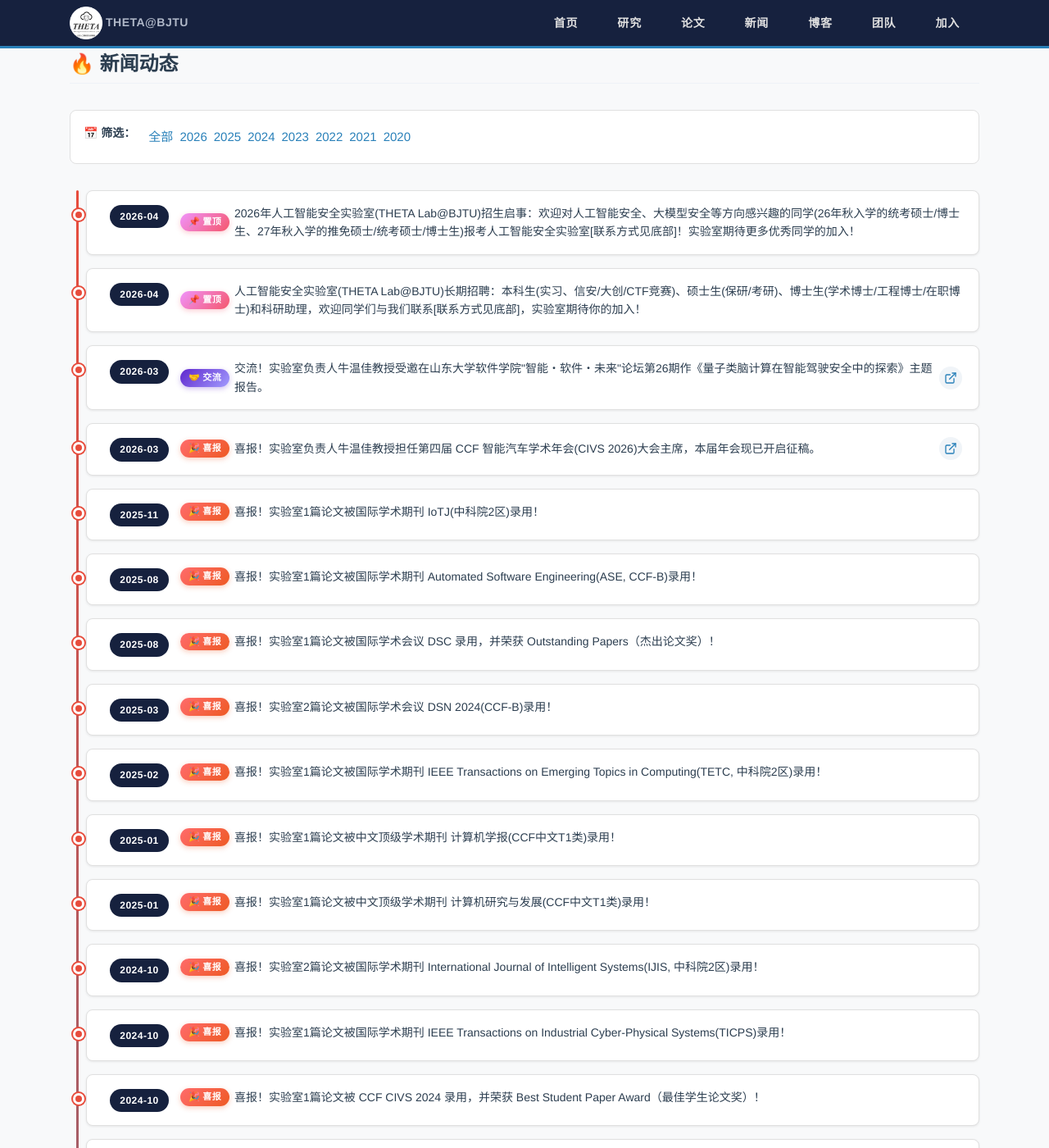
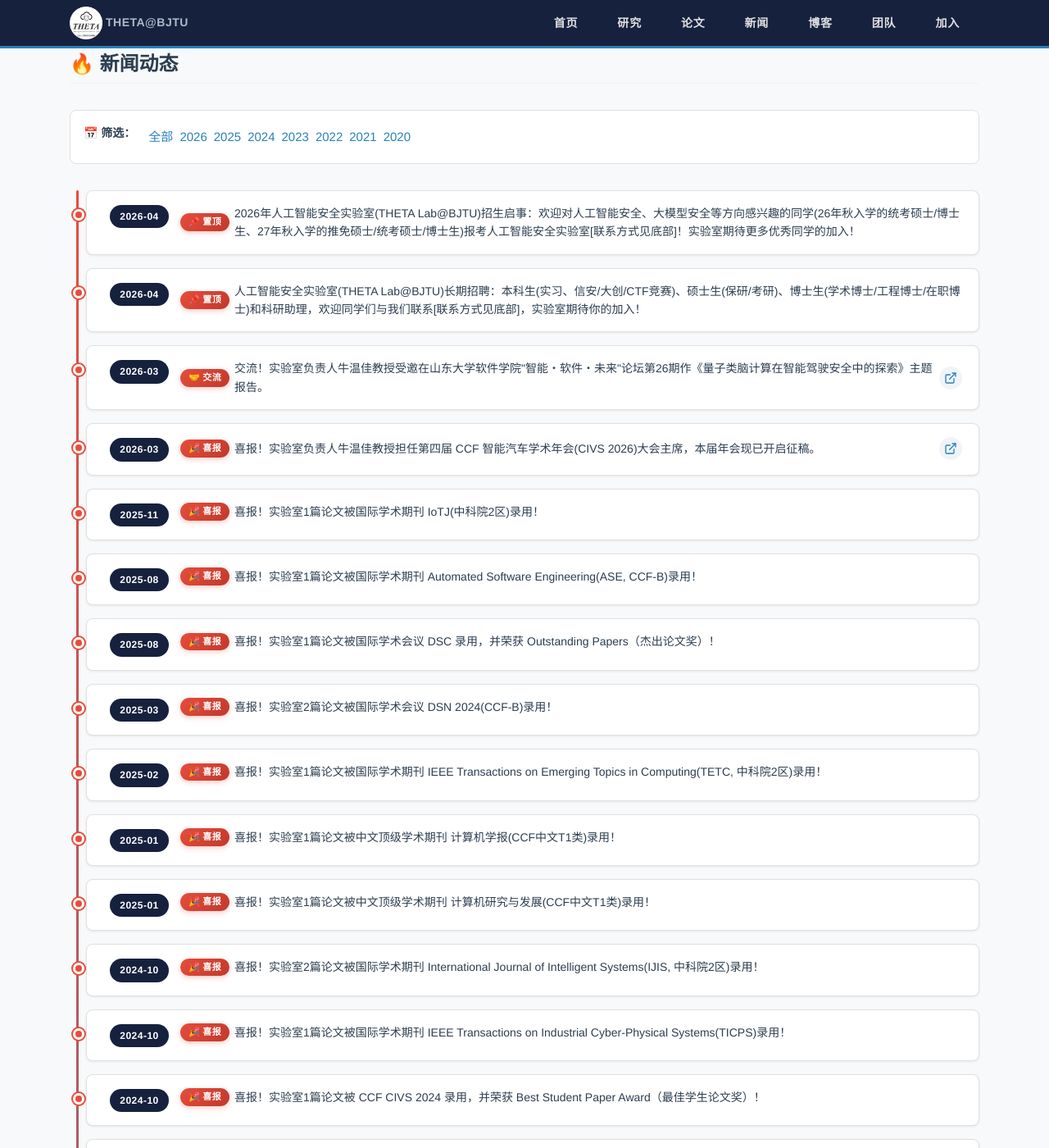
Before and after one commit to nwj6688/nwj6688.github.io, a Jekyll site: the page built from index.html, in a window 1280 px wide and 1400 px high, scrolled down 1089 px. Shown: the whole window at 82% size. Built offline with Jekyll 4.4.1, drawn with Linux system fonts in a browser that asks for light colours.

Commit message:
Unify all news tags to red gradient background

```diff
--- a/css/style.css
+++ b/css/style.css
@@ -461,28 +461,10 @@ p { margin: 0 0 var(--spacing-md) 0; }
   white-space: nowrap;
 }
 
-.tag-success {
-  background: linear-gradient(135deg, #ff6b6b, #ee5a24);
+.tag-success, .tag-primary, .tag-info, .tag-sticky {
+  background: linear-gradient(135deg, #e74c3c, #c0392b);
   color: #fff;
-  box-shadow: 0 2px 6px rgba(238, 90, 36, 0.3);
-}
-
-.tag-primary {
-  background: linear-gradient(135deg, #0abde3, #48dbfb);
-  color: #fff;
-  box-shadow: 0 2px 6px rgba(10, 189, 227, 0.3);
-}
-
-.tag-info {
-  background: linear-gradient(135deg, #5f27cd, #a29bfe);
-  color: #fff;
-  box-shadow: 0 2px 6px rgba(95, 39, 205, 0.3);
-}
-
-.tag-sticky {
-  background: linear-gradient(135deg, #f093fb, #f5576c);
-  color: #fff;
-  box-shadow: 0 2px 6px rgba(245, 87, 108, 0.3);
+  box-shadow: 0 2px 6px rgba(231, 76, 60, 0.3);
 }
 
 /* 链接图标 */
```
